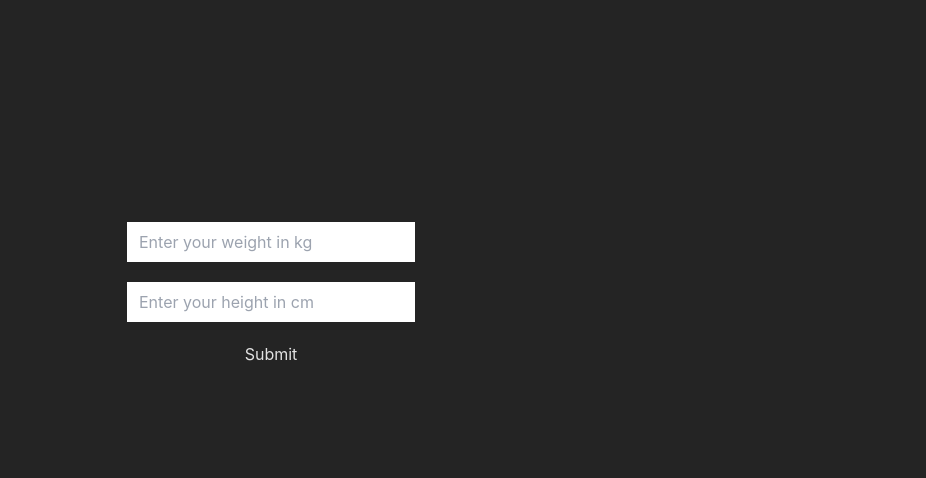
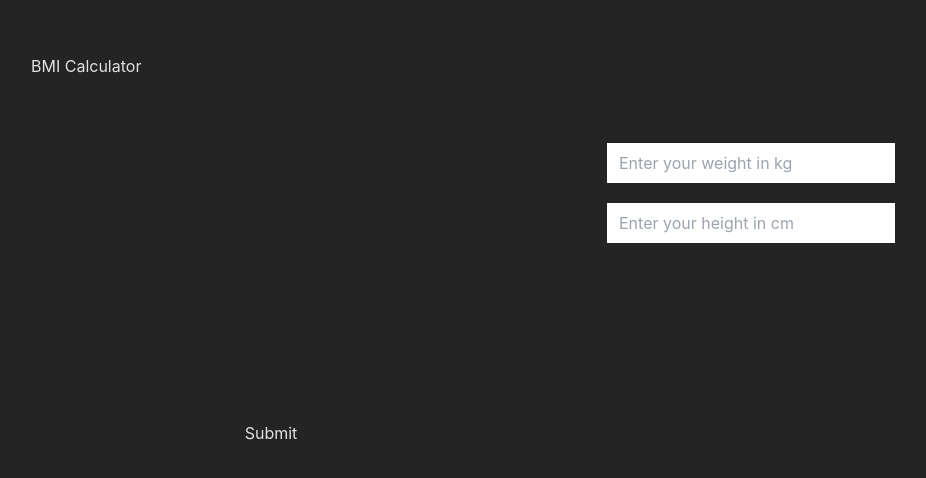
Before and after one commit to Dhanush-ck/bmi-calculator, a React (Vite) app: page / in a window 1280 px wide. Shown: the part 106-584 px from the top of the page, without its empty margins (129-1055 px from the left). Built offline with nearby package versions, Linux system fonts and the light colour scheme.

Commit message:
feat : Added header and changed the UI

```diff
--- a/src/App.jsx
+++ b/src/App.jsx
@@ -15,11 +15,16 @@ function App() {
   return(
     <div className="container">
       <div className="container-elements">
+        <header>BMI Calculator</header>
         <div className="input">
-          <input type="text" className="input-bar" placeholder="Enter your weight in kg" onChange={(e)=>{setWeight(e.target.value)}}/>
-          <input type="text" className="input-bar" placeholder="Enter your height in cm" onChange={(e)=>{setHeight(e.target.value/100)}}/>
-          <button className="submit-button" onClick={calculate}>Submit</button>
+          <div className="weight">
+            <input type="text" className="input-bar" placeholder="Enter your weight in kg" onChange={(e)=>{setWeight(e.target.value)}}/>
+          </div>
+          <div className="height">
+            <input type="text" className="input-bar" placeholder="Enter your height in cm" onChange={(e)=>{setHeight(e.target.value/100)}}/>
+          </div>
         </div>
+        <button className="submit-button" onClick={calculate}>Submit</button>
         <div className="output">
           {bmi}
         </div>
```
